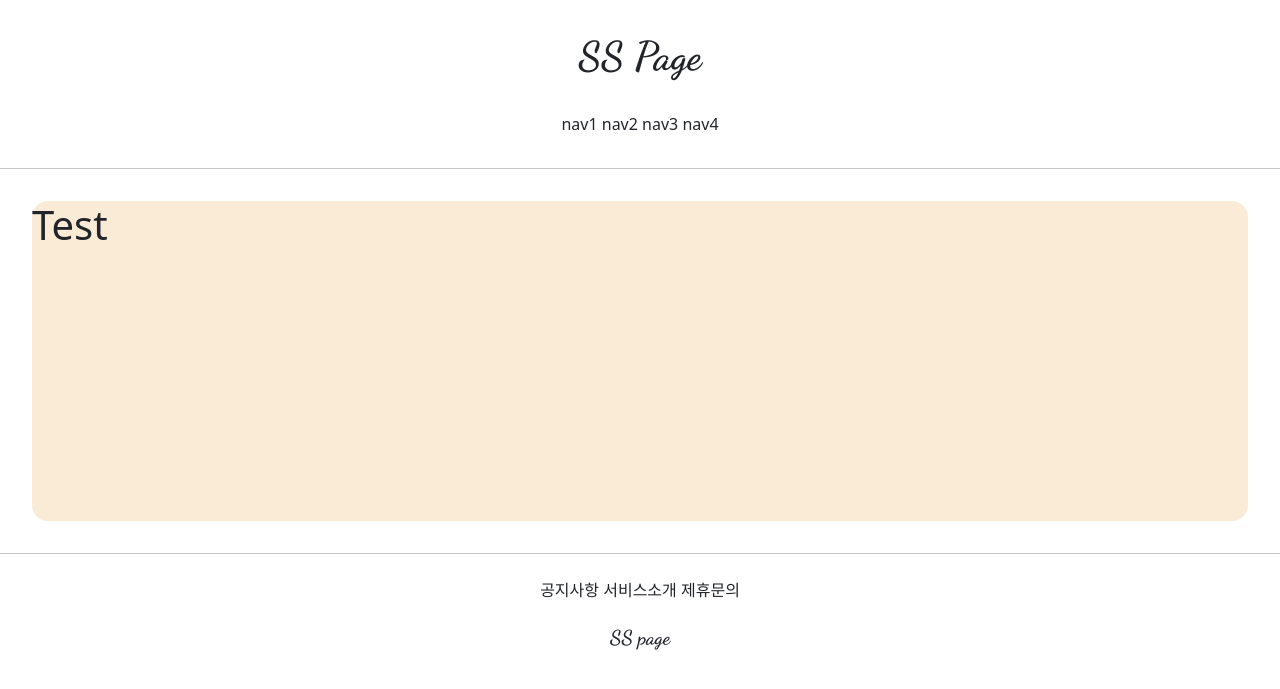
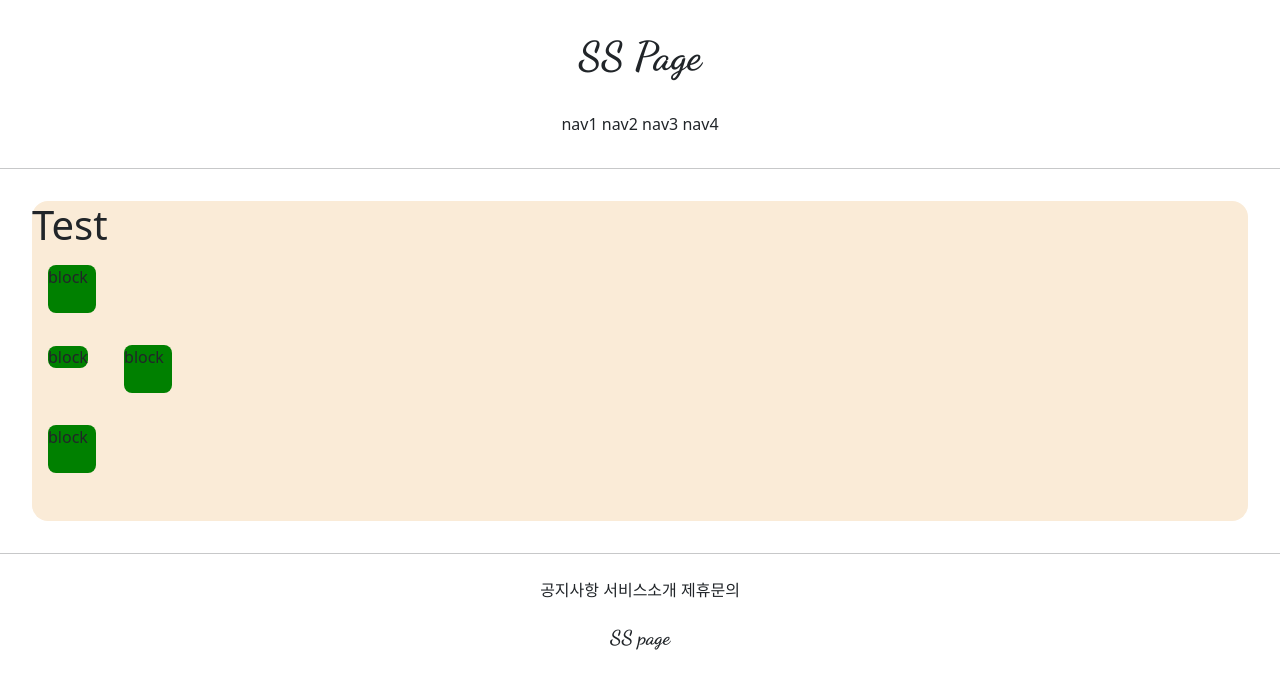
Before and after one commit to NOESYU/self_django, a Django app: page /account/hihi/ in a window 1280 px wide. Shown: the top 689 px of the page. Run offline with Django 3.2, Linux system fonts and the light colour scheme; parts of the project's set-up code (start-up, migrations or seed data) failed here and were passed over.

Commit message:
210706 self commit 3

```diff
--- a/accountapp/templates/accountapp/hello_world.html
+++ b/accountapp/templates/accountapp/hello_world.html
@@ -1,7 +1,24 @@
 {% extends 'Base.html' %}
 
 {% block content %}
+
+    <style> {#internal style sheet#}
+        .testing {
+            background-color: green;
+            margin: 1rem;
+            height: 48px;
+            width: 48px;
+            border-radius: .5rem;
+        }
+    </style>
+
     <div style="height: 20rem; background-color: antiquewhite; margin: 2rem; border-radius: 1rem;">
         <h1>Test</h1>
+
+        <div class="testing" style="display: block">block</div>
+        <div class="testing" style="display: inline">block</div>
+        <div class="testing" style="display: inline-block">block</div>
+        <div class="testing" style="display: none">block</div>
+        <div class="testing">block</div>
     </div>
 {% endblock %}
```
